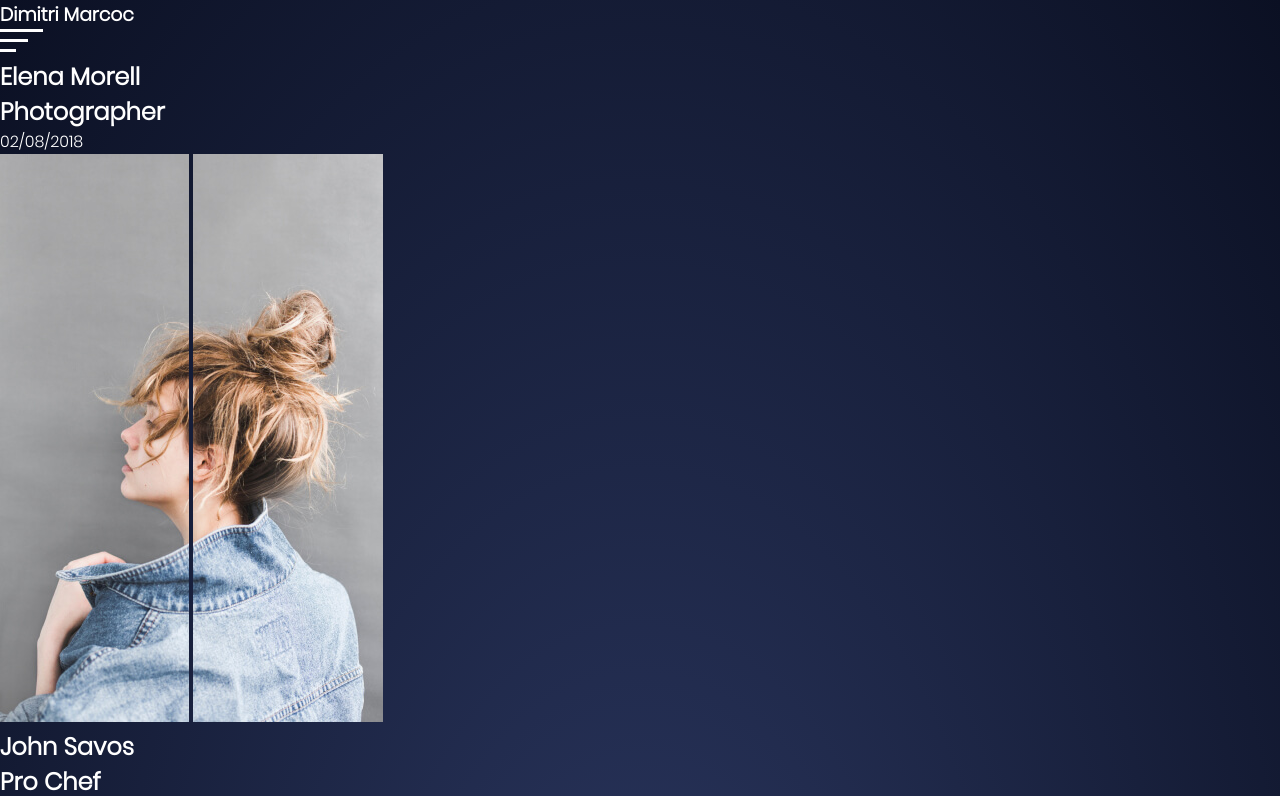
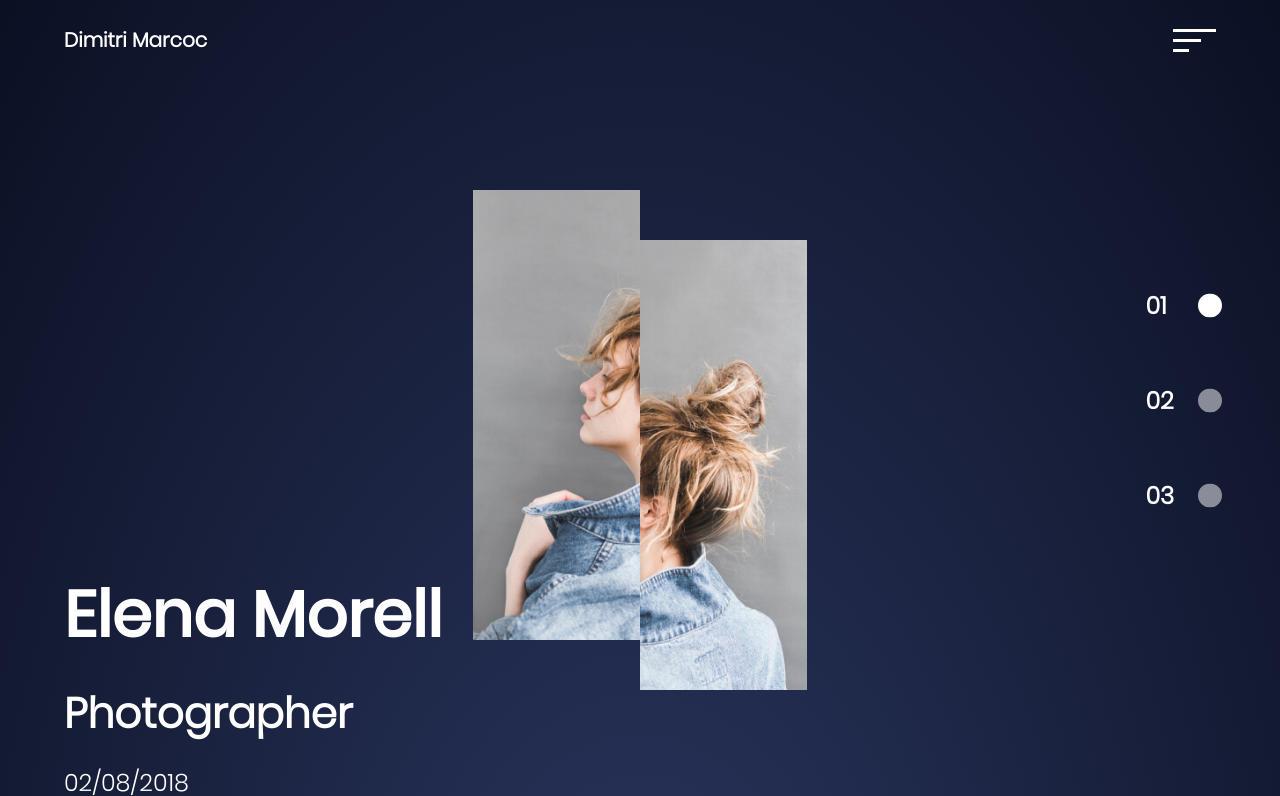
Before and after one commit to Marlos-Rodriguez/Dev-Ed-Profession-Page, a plain HTML site: page index.html in a window 1280 px wide. Shown: the top 796 px of the page. Drawn offline with Linux system fonts and the light colour scheme.

Commit message:
2 Commit, bases photo desing

```diff
--- a/index.html
+++ b/index.html
@@ -13,6 +13,7 @@
           <h3 class="logo">Dimitri Marcoc</h3>
           <img src="./img/hamburger.svg" alt="hamburger svg" />
         </nav>
+      </header>
       <main>
         <section class="page photographer">
           <div class="details">
@@ -21,54 +22,40 @@
             <p>02/08/2018</p>
           </div>
           <div class="hero">
-              <img
-                class="model-left"
-                src="./img/model-left.jpg"
-                alt="Model Left"
-              />
+            <a href="./photo.html">
+              <img class="model-left" src="./img/model-left.jpg" alt="model" />
               <img
                 class="model-right"
                 src="./img/model-right.jpg"
-                alt="Model Right"
+                alt="model"
               />
+            </a>
           </div>
         </section>
         <section class="page chef">
           <div class="details">
             <h1>John Savos</h1>
             <h2>Pro Chef</h2>
-              <p>02/08/2015</p>
+            <p>02/05/2015</p>
           </div>
           <div class="hero">
-              <img
-                class="model-left"
-                src="./img/chef-left.jpg"
-                alt="Model Left"
-              />
-              <img
-                class="model-right"
-                src="./img/chef-right.jpg"
-                alt="Model Right"
-              />
+            <a href="./chef.html">
+              <img class="model-left" src="./img/chef-left.jpg" alt="model" />
+              <img class="model-right" src="./img/chef-right.jpg" alt="model" />
+            </a>
           </div>
         </section>
         <section class="page hairstyle">
           <div class="details">
             <h1>John Mayer</h1>
-              <h2>Pro hairStyle</h2>
-              <p>02/08/2015</p>
+            <h2>Pro Hairstyleist</h2>
+            <p>06/04/2018</p>
           </div>
           <div class="hero">
-              <img
-                class="model-left"
-                src="./img/hair-left.jpg"
-                alt="Model Left"
-              />
-              <img
-                class="model-right"
-                src="./img/hair-right.jpg"
-                alt="Model Right"
-              />
+            <a href="./barber.html">
+              <img class="model-left" src="./img/hair-left.jpg" alt="model" />
+              <img class="model-right" src="./img/hair-right.jpg" alt="model" />
+            </a>
           </div>
         </section>
         <div class="pages">
@@ -113,7 +100,6 @@
           </div>
         </div>
       </main>
-      </header>
     </div>
   </body>
 </html>
--- a/style.css
+++ b/style.css
@@ -5,6 +5,7 @@
   padding: 0;
   box-sizing: border-box;
 }
+
 @font-face {
   font-family: PopLight;
   src: url("./fonts/Poppins-Light.ttf");
@@ -27,3 +28,125 @@ body {
   color: white;
   background: radial-gradient(rgba(43, 55, 96, 1), rgba(11, 16, 35, 1));
 }
+
+nav {
+  min-height: 10vh;
+  width: 90%;
+  margin: auto;
+  display: flex;
+  justify-content: space-between;
+  align-items: center;
+  pad: 20px 0px;
+}
+
+.logo {
+  font-size: 20px;
+}
+
+.page {
+  min-height: 90vh;
+  display: grid;
+  grid-template-columns: 5% 1fr 1fr 1fr 5%;
+}
+
+.hero {
+  overflow: hidden;
+  height: 500px;
+  align-self: center;
+  justify-self: center;
+  display: flex;
+}
+
+.hero img {
+  height: 500px;
+  transition: transform 0.3s ease-out;
+  cursor: pointer;
+}
+
+.hero:hover .model-right {
+  transform: translate(0%, 0%);
+}
+
+.hero a {
+  display: flex;
+}
+
+.model-right {
+  padding-left: 0;
+  transform: translate(0%, 10%);
+}
+
+.model-right {
+  transform: translate(0%, 10%);
+}
+.model-left {
+  transform: translate(0%, -10%);
+}
+
+.hero:hover .model-right {
+  transform: translate(0%, 0%);
+}
+.hero:hover .model-left {
+  transform: translate(0%, 0%);
+}
+
+.details {
+  grid-column: 2/3;
+  align-self: end;
+}
+
+.details h1 {
+  font-size: 64px;
+  font-family: PopRegular;
+}
+
+.details h2 {
+  font-size: 42px;
+  padding: 20px 0px;
+}
+
+.details p {
+  font-size: 24px;
+  padding: 20pxx 0px 50px 0px;
+}
+
+.pages {
+  position: absolute;
+  right: 5%;
+  top: 50%;
+  transform: translateY(-50%);
+}
+
+.pages > div {
+  display: flex;
+  align-items: center;
+  justify-content: space-between;
+}
+
+.pages h3 {
+  font-size: 24px;
+  padding: 30px;
+}
+
+.pages svg {
+  cursor: pointer;
+  opacity: 0.5;
+  transform: scale(2);
+}
+
+.pages svg:hover {
+  animation: dot 0.5s ease-in-out infinite alternate;
+}
+
+.pages svg.active {
+  opacity: 1;
+}
+
+@keyframes dot {
+  0% {
+    transform: scale(2);
+  }
+  100% {
+    transform: scale(4);
+  }
+}
```
Also changed, not shown: photo.html (added, +11 -0 lines). Lines whose indentation alone changed are shown as unchanged.
